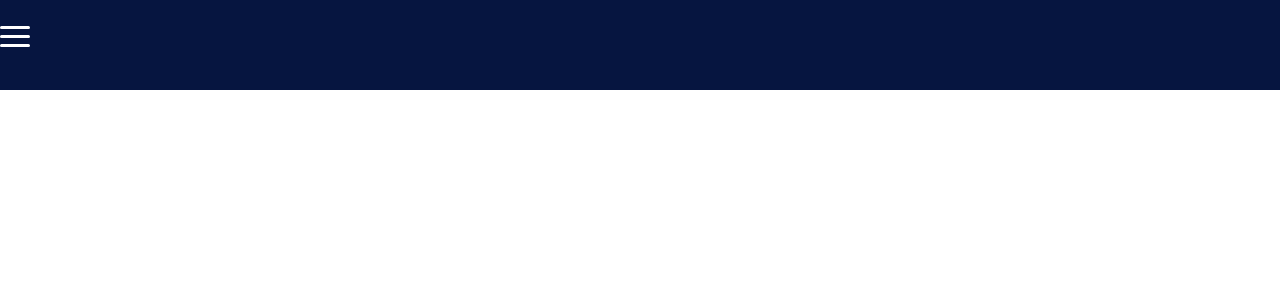
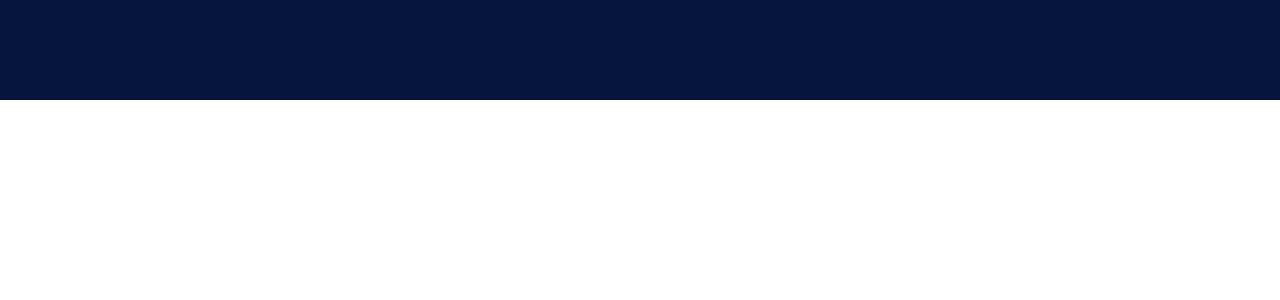
Before and after one commit to ccano2011/election-app, a React (Create React App) app in the folder client/: page / in a window 1280 px wide. Shown: the top 300 px of the page. Built offline with nearby package versions, Linux system fonts and the light colour scheme.

Commit message:
Push to Dev

```diff
--- a/client/package.json
+++ b/client/package.json
@@ -3,12 +3,17 @@
   "version": "0.1.0",
   "private": true,
   "dependencies": {
+    "@material-ui/core": "^4.11.0",
+    "@material-ui/icons": "^4.9.1",
     "@testing-library/jest-dom": "^5.11.5",
     "@testing-library/react": "^11.1.0",
     "@testing-library/user-event": "^12.1.10",
     "axios": "^0.21.0",
     "react": "^17.0.1",
+    "react-css-burger": "^0.2.0",
     "react-dom": "^17.0.1",
+    "react-hamburger-button": "0.0.1",
+    "react-hamburger-menu": "^1.2.1",
     "react-hamburgers": "^1.0.0",
     "react-router-dom": "^5.2.0",
     "react-scripts": "4.0.0",
--- a/client/src/components/shared/Nav/Nav.css
+++ b/client/src/components/shared/Nav/Nav.css
@@ -11,31 +11,13 @@ nav {
     display: flex;
     padding: 20px 0;
     max-width: 100%;
-    height: 50px;
+    height: 60px;
 }
 
-.container {
-    display: inline-block;
-    cursor: pointer;
+.burger {
+    margin: -10px;
 }
 
-.bar1, .bar2, .bar3 {
-    width: 30px;
-    height: 3px;
-    background-color: rgb(255, 255, 255);
-    margin: 6px 0;
-    transition: 0.3s;
-    border-radius: 5px;
+.ballotIcon {
+    color: white;
 }
-
-.spin .bar1 {
-    -webkit-transform: rotate(-45deg) translate(-9px, 6px);
-    transform: rotate(-405deg) translate(-9px, 6px);
-}
-
-.spin .bar2 {opacity: 0;}
-
-.spin .bar3 {
-    -webkit-transform: rotate(45deg) translate(-8px, -8px);
-    transform: rotate(45deg) translate(-5px, -6px);
-}
--- a/client/src/components/shared/Nav/Nav.jsx
+++ b/client/src/components/shared/Nav/Nav.jsx
@@ -1,23 +1,36 @@
-import React from 'react'
+import React, {Component} from 'react'
 import './Nav.css';
+import Burger from 'react-css-burger';
 
-const Nav = () => {
 
-    function hamburgerAnimation(e) {
-        e.classList.toggle("spin");
-      }
 
+
+class Nav extends Component {
+
+    state = {
+        active: false,
+    };
+
+    render() {
     return(
         <nav>
             <div className='header'>
-                <div class="container" onclick={hamburgerAnimation}>
-                    <div class="bar1"></div>
-                    <div class="bar2"></div>
-                    <div class="bar3"></div>
+                <div className='burger'>
+                    <Burger
+                    onClick={() => this.setState({ active: !this.state.active })}
+                    active={this.state.active}
+                    burger="slider"
+                    color="white"
+                    hoverOpacity={0.8}
+                    scale={1}
+                    />
+                </div>
+                <div className='BallotIcon'>
                 </div>
             </div>
         </nav>
     )
 }
+}
 
 export default Nav
```
Also changed, not shown: 2 other files (tests, documents, lock files or other folders).
